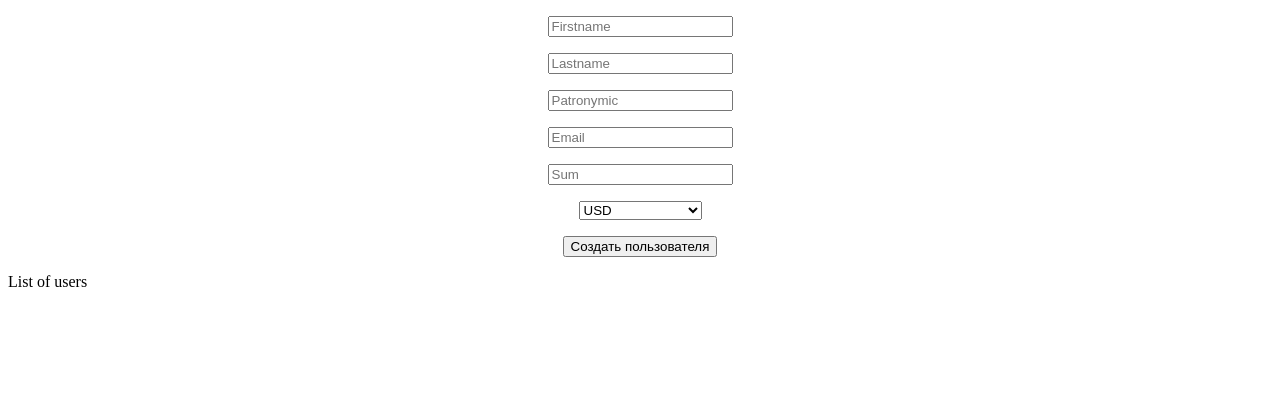
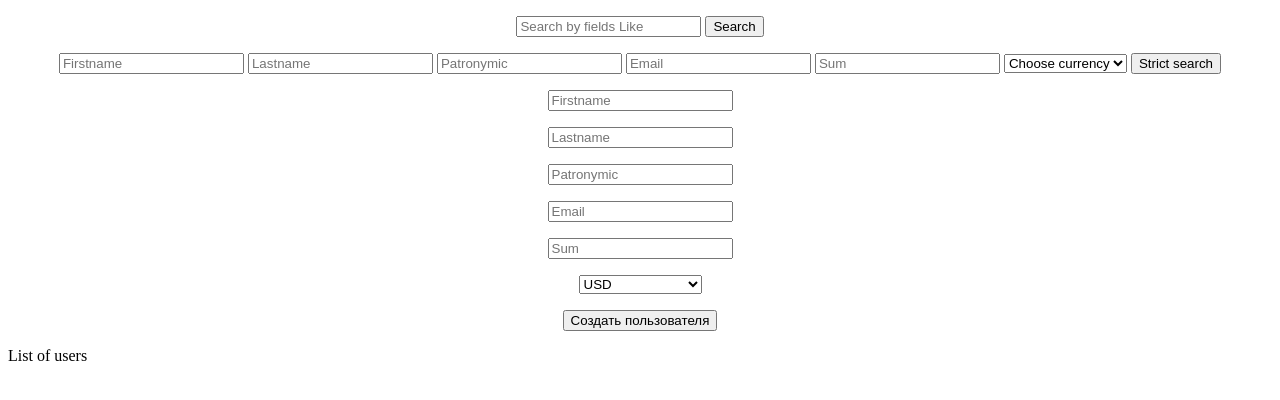
Before and after one commit to denstepss/task, a PHP site: template Views/index.php in a window 1280 px wide. Shown: the top 400 px of the page. Run offline with PHP 8.4, Linux system fonts and the light colour scheme; the template is opened without the code that fills it: most values are stand-ins (such as "Sample title", 1, 10 or a date in 2020).

Commit message:
add search actions

```diff
--- a/Views/index.php
+++ b/Views/index.php
@@ -2,7 +2,28 @@
 <html lang="en">
 <head></head>
 <body>
+<?php if(isset($request)) echo '<a href="/">Back link</a>'; ?>
 <center>
+    <form action="/search_like" method="post">
+        <p><input type="search" <?php if(isset($request['search'])) echo 'value="'.$request['search'].'"'; ?>  name="search" placeholder="Search by fields Like">
+            <input type="submit" value="Search"></p>
+    </form>
+    <form action="/strict_search" method="post">
+        <input type="text" <?php if(isset($request['firstname'])) echo 'value="'.$request['firstname'].'"'; ?> placeholder="Firstname" name="firstname" >
+        <input type="text" <?php if(isset($request['lastname'])) echo 'value="'.$request['lastname'].'"'; ?> placeholder="Lastname" name="lastname">
+        <input type="text" <?php if(isset($request['patronymic'])) echo 'value="'.$request['patronymic'].'"'; ?> placeholder="Patronymic" name="patronymic">
+        <input type="email" <?php if(isset($request['email'])) echo 'value="'.$request['email'].'"'; ?> placeholder="Email" name="email">
+        <input type="number" <?php if(isset($request['sum'])) echo 'value="'.$request['sum'].'"'; ?> step=".01" placeholder="Sum" name="sum" >
+        <select name="currency">
+            <option value="">Choose currency</option>
+            <?php
+            if($currencies) {
+                foreach ($currencies as $key => $currency)
+                    echo '<option value="'.$key.'"'.((isset($request['currency']) && $request['currency'] == $key) ? 'selected' : '').'>'.$currency.'</option>';
+            }
+            ?>
+        </select> <button type="submit">Strict search</button>
+    </form>
 <form action="/create" method="post">
     <p><input type="text" placeholder="Firstname" name="firstname" required></p>
     <p><input type="text" placeholder="Lastname" name="lastname" required></p>
@@ -22,7 +43,10 @@
 </form></center>
 <?php
     if(!empty($users)){
-        echo 'List of users</br>';
+        if(!isset($request))
+            echo 'List of users</br>';
+        else if(!empty($request))
+            echo 'Searched users</br>';
         foreach ($users as $user){
             if($user instanceof \App\Entity\User){
                 echo '<p><span>'.$user->getFirstname().'    '.
@@ -35,7 +59,7 @@
         }
     }
     else{
-        echo 'Available users';
+        echo 'Users not found';
     }
 ?>
 </body>
```
Also changed, not shown: Controller/UserController.php (+26 -5 lines), Repository/UserRepository.php (+30 -7 lines), index.php (+6 -8 lines).
